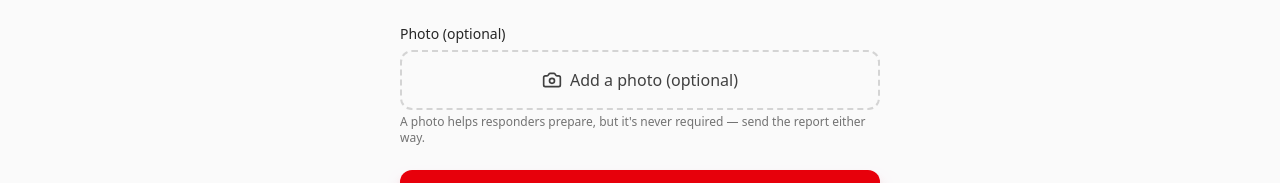
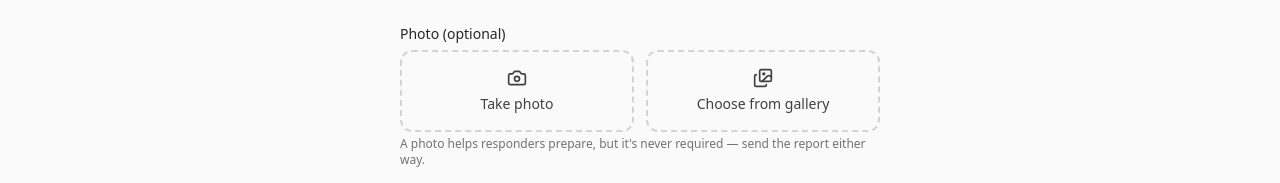
Before and after one commit to Dotun-Balogun/fire-report-system, a Next.js app: page / in a window 1280 px wide. Shown: the part 753-936 px from the top of the page. Built offline with nearby package versions, Linux system fonts and the light colour scheme; no server answers.

Commit message:
add two environment selection for photo

```diff
--- a/components/report/photo-capture.tsx
+++ b/components/report/photo-capture.tsx
@@ -1,7 +1,7 @@
 "use client";
 
 import { useRef, useState } from "react";
-import { Camera, X, RotateCcw } from "lucide-react";
+import { Camera, Images, X, RotateCcw } from "lucide-react";
 import { cn } from "@/lib/utils";
 
 interface PhotoCaptureProps {
@@ -11,14 +11,17 @@ interface PhotoCaptureProps {
 const MAX_SIZE_BYTES = 8 * 1024 * 1024; // 8MB, matches server action body limit
 
 /**
- * Deliberately NOT a text input. The reporter only ever sees a big button
- * and, once they've taken a shot, a preview. `capture="environment"` is
- * what makes a tap open the phone's back camera directly instead of a
- * gallery/file picker — the gallery is still reachable as a fallback the
- * browser offers automatically on most devices.
+ * Two separate inputs, two separate buttons — not one input trying to do
+ * both jobs. Relying on `capture="environment"` alone is unreliable across
+ * devices: some browsers force the camera open and hide the gallery option
+ * entirely, others ignore `capture` altogether. Giving the reporter an
+ * explicit "Take Photo" button (camera input) and "Choose from Gallery"
+ * button (plain file input) works predictably everywhere, and degrades
+ * gracefully to a normal file picker on desktop.
  */
 export function PhotoCapture({ onChange }: PhotoCaptureProps) {
-  const inputRef = useRef<HTMLInputElement>(null);
+  const cameraInputRef = useRef<HTMLInputElement>(null);
+  const galleryInputRef = useRef<HTMLInputElement>(null);
   const [preview, setPreview] = useState<string | null>(null);
   const [error, setError] = useState<string | null>(null);
 
@@ -44,33 +47,60 @@ export function PhotoCapture({ onChange }: PhotoCaptureProps) {
     setPreview(null);
     setError(null);
     onChange(null);
-    if (inputRef.current) inputRef.current.value = "";
+    if (cameraInputRef.current) cameraInputRef.current.value = "";
+    if (galleryInputRef.current) galleryInputRef.current.value = "";
   }
 
   return (
     <div>
+      {/* Camera input: capture="environment" opens the back camera directly
+          on devices/browsers that support it, and just falls back to a
+          normal file picker where it isn't supported (e.g. desktop). */}
       <input
-        ref={inputRef}
+        ref={cameraInputRef}
         type="file"
         accept="image/*"
         capture="environment"
         className="sr-only"
         onChange={(e) => handleFile(e.target.files)}
       />
+      {/* Gallery input: no `capture` attribute, so this always opens the
+          normal photo library / file browser, never the camera. */}
+      <input
+        ref={galleryInputRef}
+        type="file"
+        accept="image/*"
+        className="sr-only"
+        onChange={(e) => handleFile(e.target.files)}
+      />
 
       {!preview ? (
+        <div className="grid grid-cols-2 gap-3">
           <button
             type="button"
-          onClick={() => inputRef.current?.click()}
+            onClick={() => cameraInputRef.current?.click()}
             className={cn(
-            "flex w-full items-center justify-center gap-2 rounded-xl border-2 border-dashed",
-            "border-neutral-300 bg-neutral-50 px-4 py-4 text-base font-medium text-neutral-700",
-            "hover:bg-neutral-100 active:scale-[0.99] transition"
+              "flex flex-col items-center justify-center gap-1.5 rounded-xl border-2 border-dashed",
+              "border-neutral-300 bg-neutral-50 px-3 py-4 text-sm font-medium text-neutral-700",
+              "hover:bg-neutral-100 active:scale-[0.98] transition"
             )}
           >
             <Camera className="h-5 w-5" aria-hidden />
-          Add a photo (optional)
+            Take photo
           </button>
+          <button
+            type="button"
+            onClick={() => galleryInputRef.current?.click()}
+            className={cn(
+              "flex flex-col items-center justify-center gap-1.5 rounded-xl border-2 border-dashed",
+              "border-neutral-300 bg-neutral-50 px-3 py-4 text-sm font-medium text-neutral-700",
+              "hover:bg-neutral-100 active:scale-[0.98] transition"
+            )}
+          >
+            <Images className="h-5 w-5" aria-hidden />
+            Choose from gallery
+          </button>
+        </div>
       ) : (
         <div className="relative overflow-hidden rounded-xl border border-neutral-200">
           {/* eslint-disable-next-line @next/next/no-img-element */}
```
Lines whose indentation alone changed are shown as unchanged.
